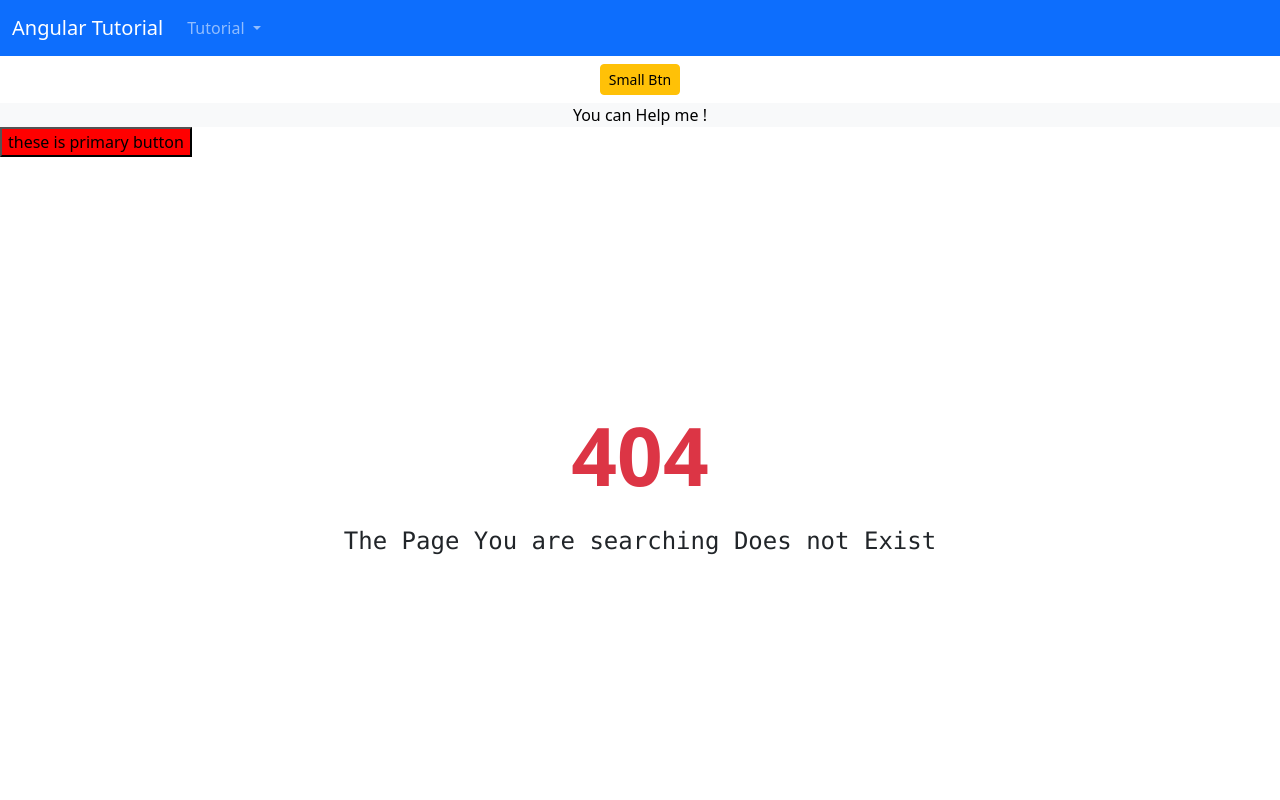
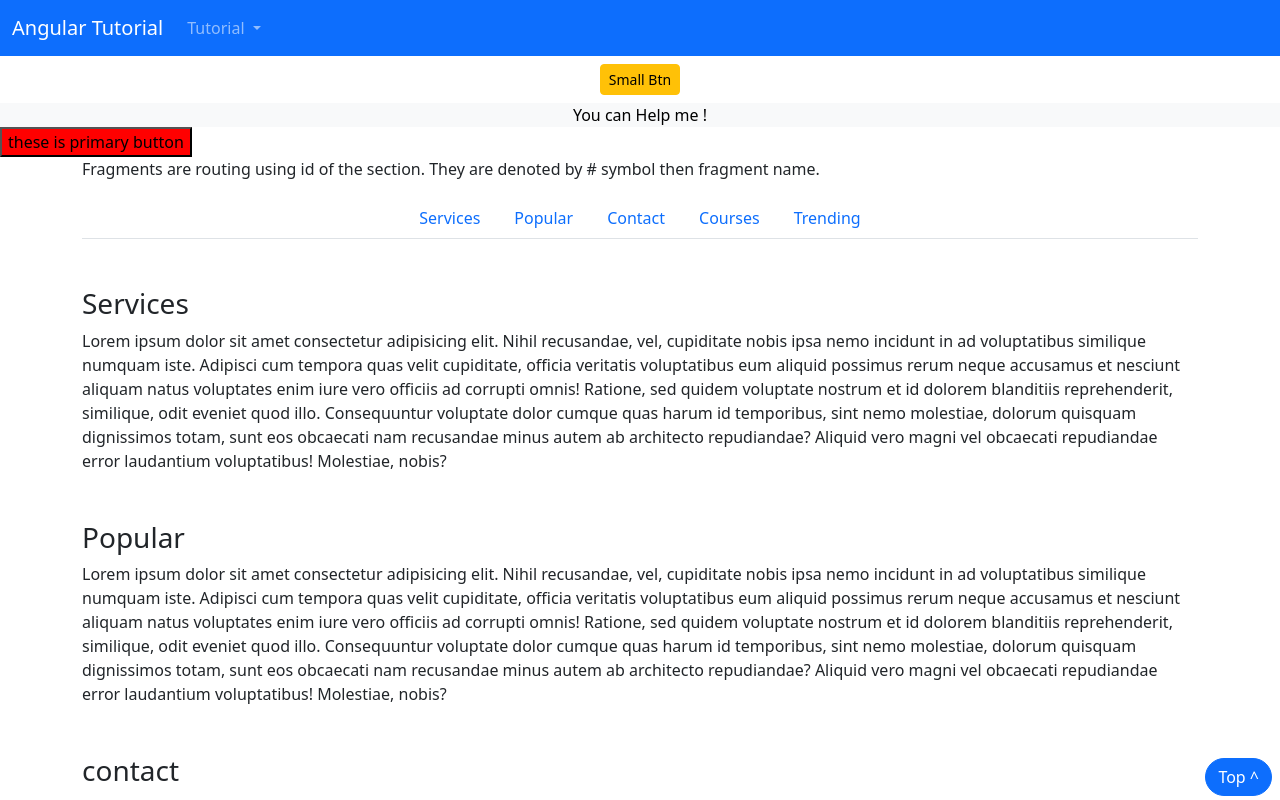
Before and after one commit to PrathameshSystenics/Angular_Tutorial, an Angular app in the folder AngularTut/: page /routes/fragments in a window 1280 px wide. Before the commit this address had no page. Shown: the top 800 px of the page. Built offline with nearby package versions, Linux system fonts and the light colour scheme.

Commit message:
Route childrent Tutorial

```diff
--- a/AngularTut/src/app/Pages/router-tut/router-tut.component.html
+++ b/AngularTut/src/app/Pages/router-tut/router-tut.component.html
@@ -25,10 +25,10 @@
   <hr>
 
   <h3 class="mt-3">3. Query String</h3>
-  <a routerLink="/querystring" class="btn btn-success">Click Here to Navigate</a>
+  <a routerLink="/routes/querystring" class="btn btn-success">Click Here to Navigate</a>
   <hr>
 
   <h3 class="mt-3">4. Fragments</h3>
-  <a routerLink="/fragments" class="btn btn-success">Click Here to Navigate</a>
+  <a routerLink="/routes/fragments" class="btn btn-success">Click Here to Navigate</a>
   <hr>
 </div>
--- a/AngularTut/src/app/Pages/router-tut/router-tut.component.ts
+++ b/AngularTut/src/app/Pages/router-tut/router-tut.component.ts
@@ -32,6 +32,6 @@ export class RouterTutComponent implements OnInit {
   }
 
   onSelectChange(selectEl: HTMLSelectElement) {
-    this.route.navigate(['routeparam', selectEl.value]);
+    this.route.navigate(['routes', 'routeparam', selectEl.value]);
   }
 }
--- a/AngularTut/src/app/fragment/fragment.component.html
+++ b/AngularTut/src/app/fragment/fragment.component.html
@@ -7,19 +7,19 @@
   <ul class="nav justify-content-center nav-tabs">
     <li class="nav-item">
       <!-- Assigning the fragments -->
-      <a routerLink="/fragments" fragment="services" class="nav-link">Services</a>
+      <a routerLink="/routes/fragments" fragment="services" class="nav-link">Services</a>
     </li>
     <li class="nav-item">
-      <a routerLink="/fragments" fragment="popular" class="nav-link">Popular</a>
+      <a routerLink="/routes/fragments" fragment="popular" class="nav-link">Popular</a>
     </li>
     <li class="nav-item">
-      <a routerLink="/fragments" fragment="contact" class="nav-link">Contact</a>
+      <a routerLink="/routes/fragments" fragment="contact" class="nav-link">Contact</a>
     </li>
     <li class="nav-item">
-      <a routerLink="/fragments" fragment="courses" class="nav-link">Courses</a>
+      <a routerLink="/routes/fragments" fragment="courses" class="nav-link">Courses</a>
     </li>
     <li class="nav-item">
-      <a routerLink="/fragments" fragment="trending" class="nav-link">Trending</a>
+      <a routerLink="/routes/fragments" fragment="trending" class="nav-link">Trending</a>
     </li>
   </ul>
 
--- a/AngularTut/src/app/query-string/query-string.component.ts
+++ b/AngularTut/src/app/query-string/query-string.component.ts
@@ -36,7 +36,7 @@ export class QueryStringComponent implements OnInit {
       }
 
       if (this.storage !== 'null' && this.storage !== '') {
-        this.listoflaptops = this.laptopService.Laptops.filter(
+        this.listoflaptops = this.listoflaptops.filter(
           (value) => value.storageType === this.storage
         );
       }
@@ -45,13 +45,13 @@ export class QueryStringComponent implements OnInit {
 
   OnChangeSelect(storageEle: HTMLSelectElement, brandEle: HTMLSelectElement) {
     // assigning the query parameters programatically
-    this.route.navigate(['querystring'], {
+    this.route.navigate(['routes', 'querystring'], {
       queryParams: { storage: storageEle.value, brand: brandEle.value },
     });
   }
 
   OnClearFilters() {
-    this.route.navigate(['querystring']);
+    this.route.navigate(['routes', 'querystring']);
     this.listoflaptops = this.laptopService.Laptops;
   }
 }
```
Also changed, not shown: AngularTut/src/app/app-routing.module.ts (+16 -6 lines).
